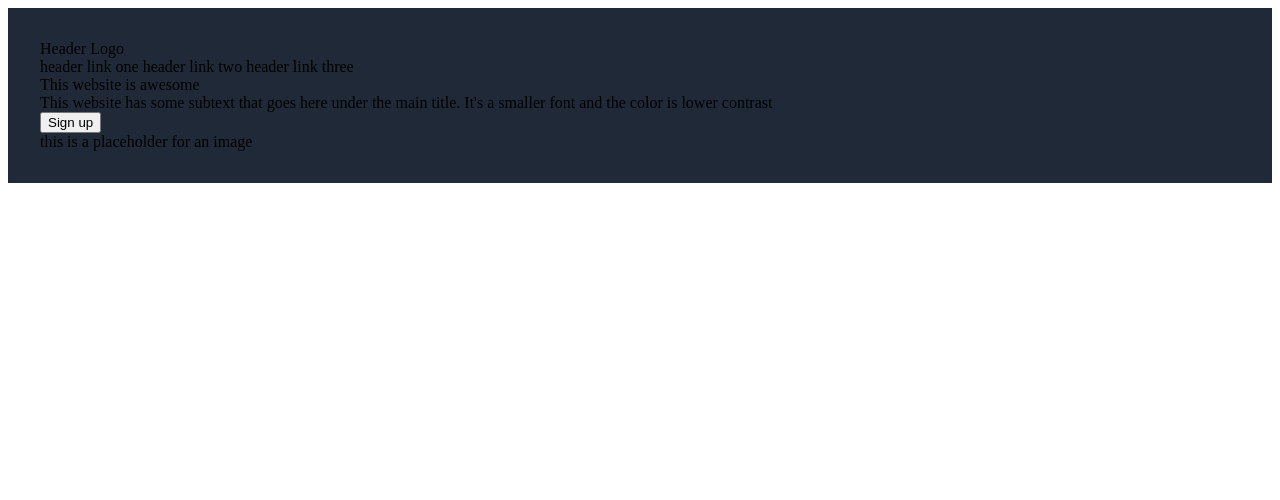
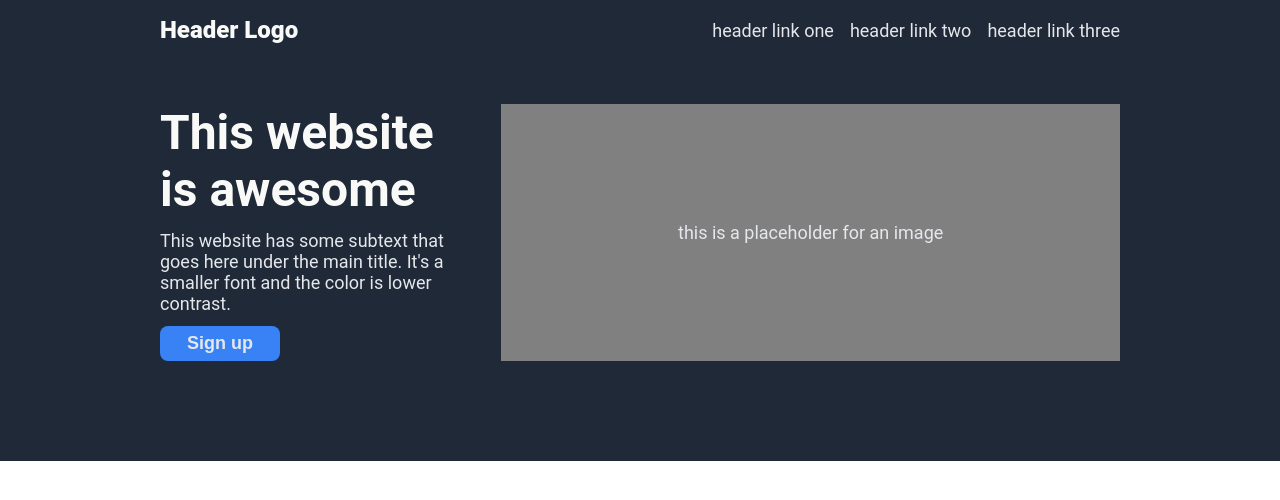
Before and after one commit to yotam1802/landing-page, a plain HTML site: page index.html in a window 1280 px wide. Drawn offline with Linux system fonts and the light colour scheme.

Commit message:
Finish header section of the website
Added all CSS and html for header section.

```diff
--- a/index.html
+++ b/index.html
@@ -10,18 +10,20 @@
     <div class="header">
         <div class="header-top">
             <div class="logo">Header Logo</div>
-            <a class="header-link">header link one</a>
-            <a class="header-link">header link two</a>
-            <a class="header-link">header link three</a>
+            <ul class="header-links">
+                <li><a href="#">header link one</a></li>
+                <li><a href="#">header link two</a></li>
+                <li><a href="#">header link three</a></li>
+            </ul>
         </div>
         <div class="header-content">
             <div class="header-content-left">
                 <div class="header-title">This website is awesome</div>
-                <div class="header-subtext">This website has some subtext that goes here under the main title. It's a smaller font and the color is lower contrast</div>
+                <div class="header-subtext">This website has some subtext that goes here under the main title. It's a smaller font and the color is lower contrast.</div>
                 <button class="header-signup">Sign up</button>
             </div>
             <div class="header-content-right">
-                <div class="header-image">this is a placeholder for an image</div>
+                this is a placeholder for an image
             </div>
         </div>
     </div>
--- a/styles.css
+++ b/styles.css
@@ -1,6 +1,10 @@
 body {
+    margin: 0%;
+    padding: 0%;
     display: flex;
     flex-direction: column;
+    justify-content: center;
+    font-family: "Roboto", sans-serif;
 }
 
 .header {
@@ -8,6 +12,86 @@ body {
     display: flex;
     flex-direction: column;
     margin: 0;
-    padding: 32px;
+    padding: 16px 160px 100px 160px;
 
 }
+
+.header-top {
+    display: flex;
+    justify-content: space-between;
+    gap: 16px;
+    align-items: center;
+}
+
+.logo {
+    font-size: 24px;
+    color: #F9FAF8;
+    font-weight: 900;
+}
+
+.header-links {
+    list-style: none;
+    display: flex;
+    padding: 0px;
+    margin: 0px;
+    gap: 16px;
+}
+
+ul.header-links a {
+    text-decoration: none;
+    font-size: 18px;
+    color: #E5E7EB;
+}
+
+.header-content {
+    margin-top: 60px;
+    display: flex;
+    justify-content: space-between;
+    gap: 32px;
+}
+
+.header-content-left {
+    flex: 1;
+    display: flex;
+    flex-direction: column;
+    align-items: flex-start;
+    flex-wrap: wrap;
+    gap: 12px;
+}
+
+.header-title {
+    font-size: 48px;
+    font-weight: bolder;
+    color: #F9FAF8;
+}
+
+.header-subtext {
+    font-size: 18px;
+    color: #E5E7EB;
+}
+
+.header-signup {
+    background-color: #3882F6;
+    color: #E5E7EB;
+    font-size: 18px;
+    font-weight: 700;
+    padding: 7px 1em;
+    width: 120px;
+    border-radius: 8px;
+    border: none;
+}
+
+.header-signup:hover {
+    background-color: #3881f6a2;
+}
+
+.header-content-right {
+    flex: 2;
+    display: flex;
+    align-items: center;
+    justify-content: center;
+    color: #E5E7EB;
+    font-size: 18px;
+    background-color: #808080;
+    max-width: 800px;
+}
```
